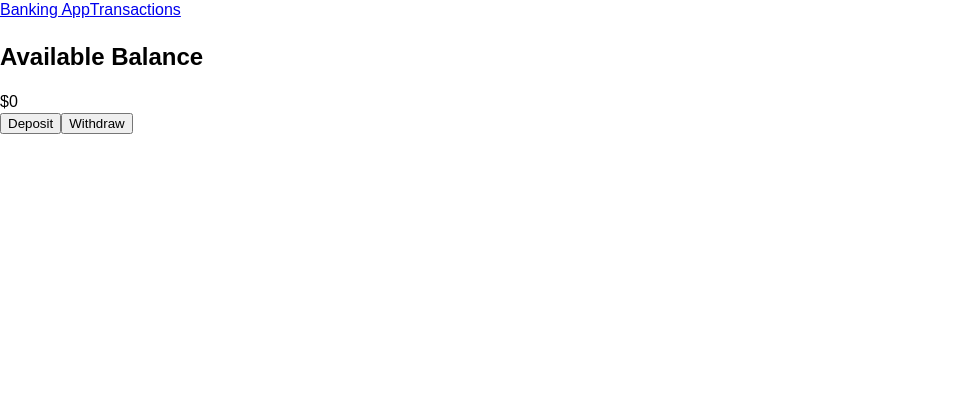
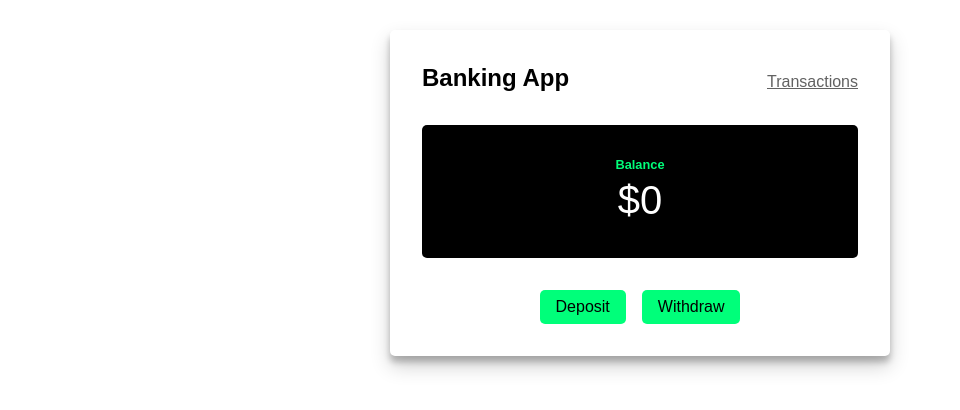
Before and after one commit to sebasmoles/banking-app-react, a React (Create React App) app: page / in a window 1280 px wide. Shown: the top 410 px of the page, without its empty margins (0-960 px from the left). Built offline with nearby package versions, Linux system fonts and the light colour scheme.

Commit message:
change HomePage component name & header + balance initial style

```diff
--- a/src/App.js
+++ b/src/App.js
@@ -1,7 +1,7 @@
 import React, { useState } from 'react';
 import { BrowserRouter as Router, Route, Routes } from 'react-router-dom';
 import Header from './components/Header';
-import HomePage from './routes/HomePage';
+import BalancePage from './routes/BalancePage';
 import TransactionPage from './routes/TransactionPage';
 import NotFoundPage from './routes/NotFoundPage';
 import './scss/index.scss';
@@ -13,13 +13,13 @@ function App() {
 	const [txns, setTxns] = useState([]);
 	return (
 		<Router>
-			<div>
+			<div className="container">
 				<Header />
 				<Routes>
 					<Route
 						path="/"
 						element={
-							<HomePage
+							<BalancePage
 								amountTotal={amountTotal}
 								onDeposit={(a) => setAmountTotal(a)}
 								onWithdraw={(a) => setAmountTotal(a)}
--- a/src/components/Header.jsx
+++ b/src/components/Header.jsx
@@ -1,11 +1,16 @@
 import React from 'react';
 import { Link } from 'react-router-dom';
+import '../scss/index.scss';
 
 const Header = () => {
 	return (
-		<header className="center">
-			<Link to="/">Banking App</Link>
-			<Link to="/transactions">Transactions</Link>
+		<header className="header">
+			<Link to="/" className="header-logo">
+				Banking App
+			</Link>
+			<Link to="/transactions" className="header-navlink">
+				Transactions
+			</Link>
 		</header>
 	);
 };
--- a/src/components/TransactionTable.jsx
+++ b/src/components/TransactionTable.jsx
@@ -11,7 +11,7 @@ const TransactionTable = ({ txnsFiltered }) => {
 						<th>Description</th>
 						<th>Type</th>
 						<th>Amount</th>
-						<th>Available Balance</th>
+						<th>Balance</th>
 					</tr>
 				</thead>
 				<tbody>
--- a/src/routes/HomePage.jsx
+++ b/src/routes/BalancePage.jsx
@@ -2,8 +2,14 @@ import React, { useState } from 'react';
 import NumberFormat from 'react-number-format';
 import { v4 as uuidv4 } from 'uuid';
 import dayjs from 'dayjs';
+import '../scss/index.scss';
 
-const HomePage = ({ amountTotal, onDeposit, onWithdraw, newTransaction }) => {
+const BalancePage = ({
+	amountTotal,
+	onDeposit,
+	onWithdraw,
+	newTransaction
+}) => {
 	// Deposit/Withdraw amounts
 	const [amountToDeposit, setAmountToDeposit] = useState('');
 	const [amountToWithdraw, setAmountToWithdraw] = useState('');
@@ -96,22 +102,33 @@ const HomePage = ({ amountTotal, onDeposit, onWithdraw, newTransaction }) => {
 		newTransaction(transaction);
 	};
 	return (
-		<>
-			<div>
-				<h2>Available Balance</h2>
+		<main className="balance">
+			<div className="balance-body">
+				<h2 className="balance-title">Balance</h2>
 				<NumberFormat
 					value={amountTotal}
 					displayType={'text'}
 					thousandSeparator={true}
 					prefix={'$'}
+					className="balance-value"
 				/>
 			</div>
-			<div>
-				<button onClick={onDepositClick}>Deposit</button>
-				<button onClick={onWithdrawClick}>Withdraw</button>
+			<div className="balance-buttons">
+				<button
+					onClick={onDepositClick}
+					className="balance-buttons-deposit"
+				>
+					Deposit
+				</button>
+				<button
+					onClick={onWithdrawClick}
+					className="balance-buttons-withdraw"
+				>
+					Withdraw
+				</button>
 			</div>
 			{showDeposit && (
-				<div>
+				<div className="balance-form">
 					<span>Amount to deposit</span>
 					<NumberFormat
 						thousandsGroupStyle="thousand"
@@ -133,7 +150,7 @@ const HomePage = ({ amountTotal, onDeposit, onWithdraw, newTransaction }) => {
 				</div>
 			)}
 			{showWithdraw && (
-				<div>
+				<div className="balance-form">
 					<span>Amount to withdraw</span>
 					<NumberFormat
 						thousandsGroupStyle="thousand"
@@ -154,8 +171,8 @@ const HomePage = ({ amountTotal, onDeposit, onWithdraw, newTransaction }) => {
 					<button onClick={onWithdrawSend}>Send</button>
 				</div>
 			)}
-		</>
+		</main>
 	);
 };
 
-export default HomePage;
+export default BalancePage;
--- /dev/null
+++ b/src/scss/_balance.scss
@@ -0,0 +1,37 @@
+.balance {
+	display: flex;
+	flex-direction: column;
+	align-items: center;
+	margin-top: 2rem;
+
+	&-body {
+		text-align: center;
+		background-color: $black;
+		width: 100%;
+		border-radius: 5px;
+		padding: 2rem;
+	}
+	&-title {
+		font-size: $font-sm;
+		color: $green;
+		margin: 0rem;
+	}
+	&-value {
+		font-size: $font-xl;
+		color: $white;
+	}
+
+	&-buttons {
+		margin-top: 2rem;
+
+		&-deposit {
+			margin-right: 1rem;
+		}
+	}
+
+	&-form {
+		display: flex;
+		flex-direction: column;
+		margin-top: 2rem;
+	}
+}
--- a/src/scss/_globals.scss
+++ b/src/scss/_globals.scss
@@ -18,3 +18,22 @@ body {
 	color: $black;
 	background-color: $white;
 }
+
+.container {
+	max-width: 500px;
+	margin: 30px auto;
+	overflow: auto;
+	min-height: 300px;
+	padding: 2rem;
+	border-radius: 5px;
+	box-shadow: 0 10px 20px rgba(0, 0, 0, 0.19), 0 6px 6px rgba(0, 0, 0, 0.23);
+}
+
+button {
+	background-color: $green;
+	font-size: $font-normal;
+	border: none;
+	border-radius: 5px;
+	padding: 0.5rem 1rem;
+	cursor: pointer;
+}
--- /dev/null
+++ b/src/scss/_header.scss
@@ -0,0 +1,16 @@
+.header {
+	display: flex;
+	align-items: flex-end;
+	justify-content: space-between;
+
+	&-logo {
+		font-size: $font-large;
+		font-weight: 700;
+		color: $black;
+		text-decoration: none;
+	}
+
+	&-navlink {
+		color: $grey;
+	}
+}
--- a/src/scss/_variables.scss
+++ b/src/scss/_variables.scss
@@ -1,9 +1,11 @@
 // Colors
-$green: #0cc665;
+$green: #00ff7a;
 $black: black;
 $white: #ffffff;
+$grey: rgb(98, 98, 98);
 
 // Font Sizes
-$font-sm: 0.9rem;
+$font-sm: 0.8rem;
 $font-normal: 1rem; // Body font size. If changed, all change.
-$font-logo: 1.2rem;
+$font-large: 1.5rem;
+$font-xl: 2.5rem;
--- a/src/scss/index.scss
+++ b/src/scss/index.scss
@@ -1,3 +1,5 @@
 @import 'variables';
 
 @import 'globals';
+@import 'header';
+@import 'balance';
```
